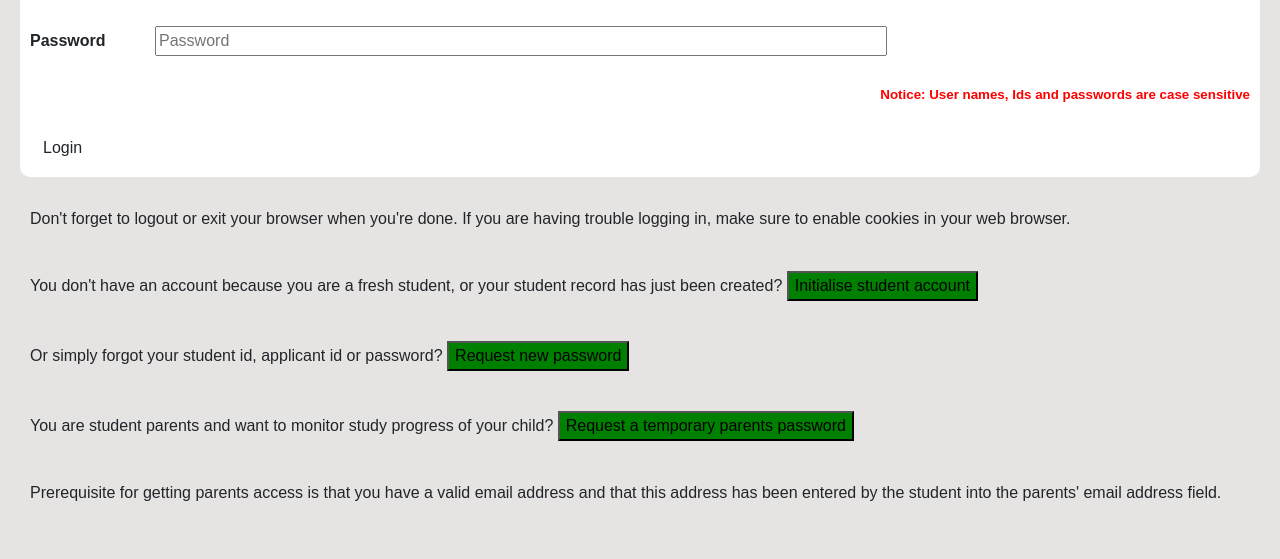
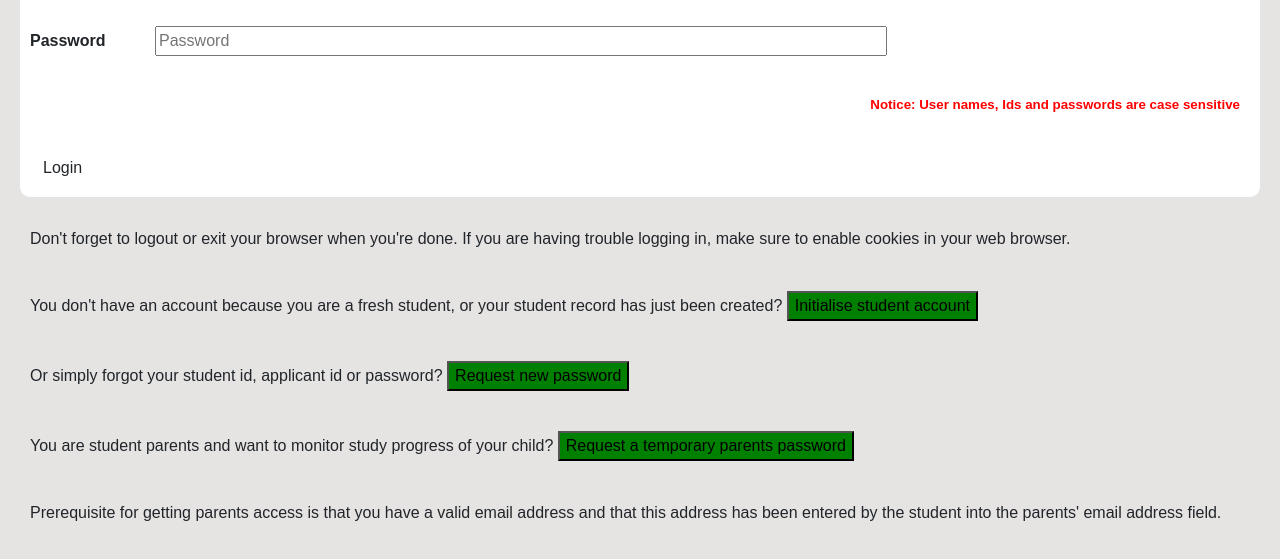
Before and after one commit to MarveyGold/Uniben-Clone, a plain HTML site: page login.html in a window 1280 px wide. Shown: the part 181-740 px from the top of the page. Drawn offline with nearby package versions, Linux system fonts and the light colour scheme.

Commit message:
Update login.css

```diff
--- a/login.css
+++ b/login.css
@@ -106,10 +106,9 @@ body {
 .fin{
   font-size: smaller;
   color: red;
-  padding: -10px;
+  padding: 10px;
   display: flex;
   justify-content: right;
-  white-space: nowrap;
 }
 .th{
   width: 100%;
```
